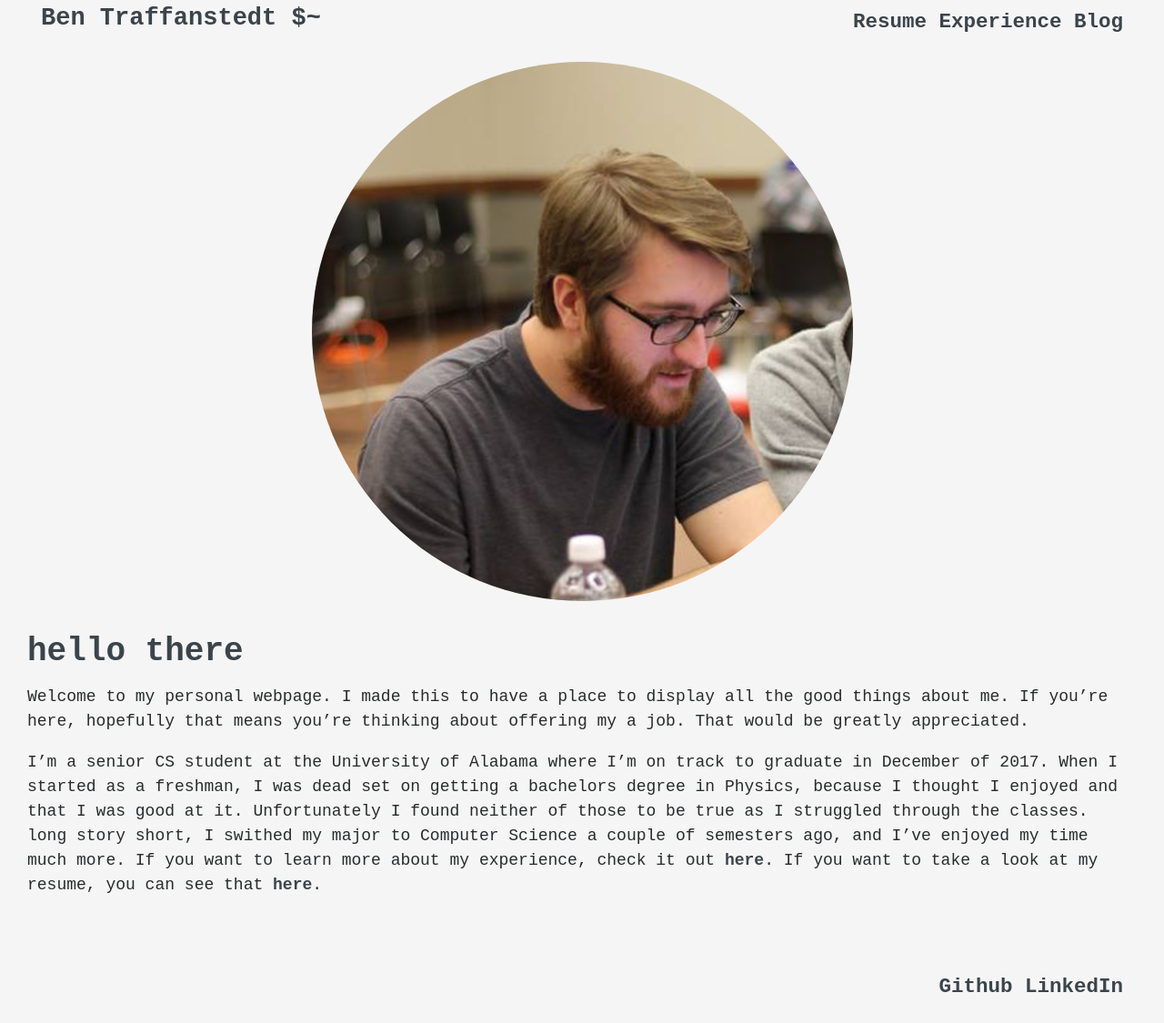
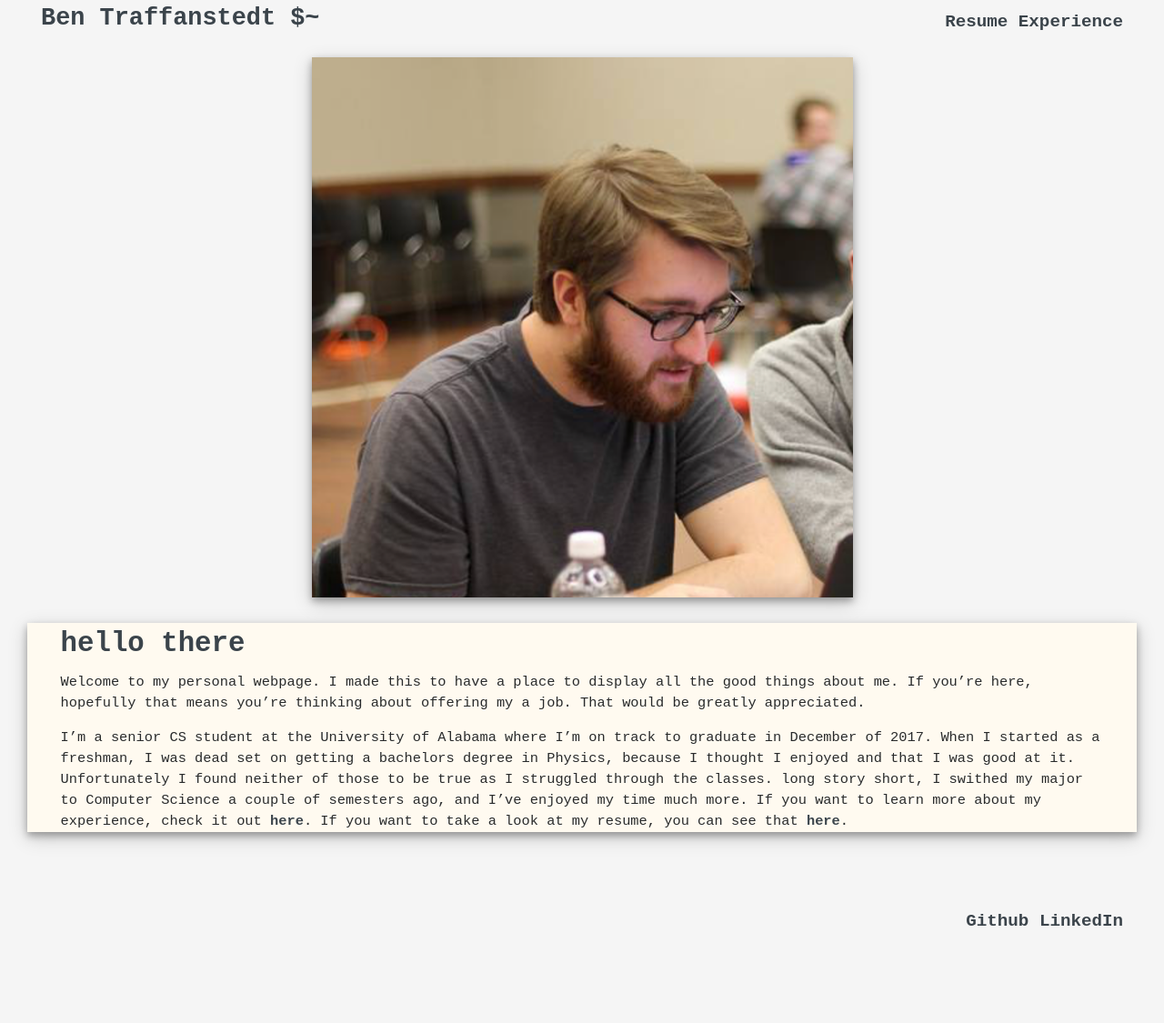
Before and after one commit to TheTraff/thetraff.github.io, a Jekyll site: the page built from index.md, in a window 1280 px wide. Shown: the whole page at 91% size. Built offline with Jekyll 4.4.1, drawn with Linux system fonts in a browser that asks for light colours; nearby versions of some CDN libraries; some web fonts are replaced; after the commit the page ends 1051 px from its top, so only the background shows below that.

Commit message:
updated some styling stuff

```diff
--- a/_includes/header.html
+++ b/_includes/header.html
@@ -10,7 +10,7 @@
 				{% for page in site.pages %} {% if page.title %}
 				<li><a href="{{ page.url | prepend: site.baseurl }}">{{ page.title }}</a></li>
 				{% endif %} {% endfor %}
-				<li><a href="{{ "/blog" | prepend: site.baseurl }}">Blog</a></li>
+				<!--<li><a href="{{ "/blog" | prepend: site.baseurl }}">Blog</a></li>-->
 			</ul>
 			</li>
 			</ul>
--- a/_layouts/home.html
+++ b/_layouts/home.html
@@ -6,7 +6,7 @@ layout: default
 
 <div class="row">
    <div class="col-sm-6 col-md-6 col-lg-6 image-info-block">
-      <div class="image-container circle-image">
+      <div class="image-container profile-image">
         <img src="profile2.jpg"/>
 
       </div>
@@ -15,8 +15,9 @@ layout: default
 </div>
 <div class="row">
     <div class=" col-sm-6 col-md-6 col-lg-6 info-block">
-
-      {{ content }}
+      <div class="content-body">
+        {{ content }}
+      </div>
 
     </div>
 
--- a/_sass/_base.scss
+++ b/_sass/_base.scss
@@ -5,7 +5,7 @@ $link-color:#3B444B;
 
 $site-background-color: #F5F5F5;
 $post-background-color: #fffaf0;
-$experience-background-color: #e8e3e0;
+$experience-background-color: #fffaf0;
 $header: #F5F5F5;
 
 //link hover colors
--- a/_sass/_layout.scss
+++ b/_sass/_layout.scss
@@ -6,7 +6,7 @@
  html {
     font-family: $font-style;
     font-color: $font-color;
-    font-size: 2vmin;
+    font-size: 1.2vmax;
     background-color: $site-background-color;
     width: 100%;
     height: 100vh;
@@ -43,8 +43,8 @@
 
 .content-body {
   box-shadow: 0 4px 8px 0 rgba(0, 0, 0, 0.3), 0 6px 20px 0 rgba(0, 0, 0, 0.19);
-  padding-left: 1%;
-  padding-right: 1%;
+  padding-left: 3%;
+  padding-right: 3%;
   justify-content: center;
   background-color: $experience-background-color;
 }
@@ -79,6 +79,8 @@ div {
     margin: auto;
     min-width: 100%;
     margin-top: 20px;
+    padding-left: 50%;
+    padding-right: 50%;
 }
 
 .resume-block {
@@ -97,6 +99,10 @@ div {
      border-radius: 90%;
  }
 
+ .profile-image {
+   box-shadow: 0 4px 8px 0 rgba(0, 0, 0, 0.3), 0 6px 20px 0 rgba(0, 0, 0, 0.19);
+ }
+
  .image-container {
     margin: auto;
     //padding: 1%;
@@ -105,7 +111,7 @@ div {
     white-space: nowrap;
     display: inline-block;
     //vertical-align: middle;
-    //justify-content: center;
+    justify-content: center;
     min-width: 100%;
 
     /*
@@ -187,7 +193,7 @@ header a:focus, header a:hover {
         }
         .name-section {
             content-align: left;
-            font-size: 2vmin;
+            font-size: 1.4vmax;
             margin: 0;
             h2 {
                 display: inline;
@@ -195,7 +201,7 @@ header a:focus, header a:hover {
             }
         }
         .right-header-section {
-            font-size: 2.5vmin;
+            font-size: 1.5vmax;
             text-align: right;
             float: right;
             ul {
```
Also changed, not shown: _data/experiences.yml (+8 -0 lines), _posts/2017-09-30-tb-intern.md (+3 -3 lines), tetris.jpg (added), 1 other file.
